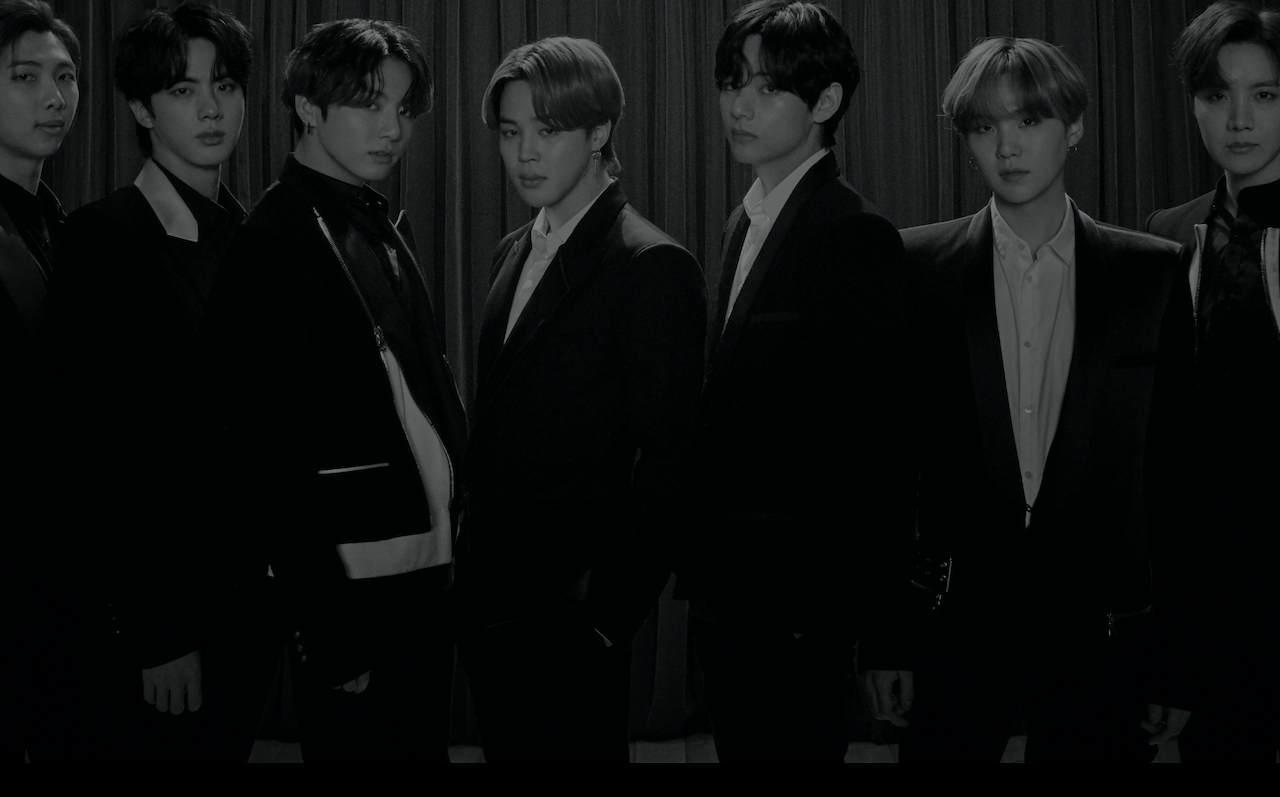
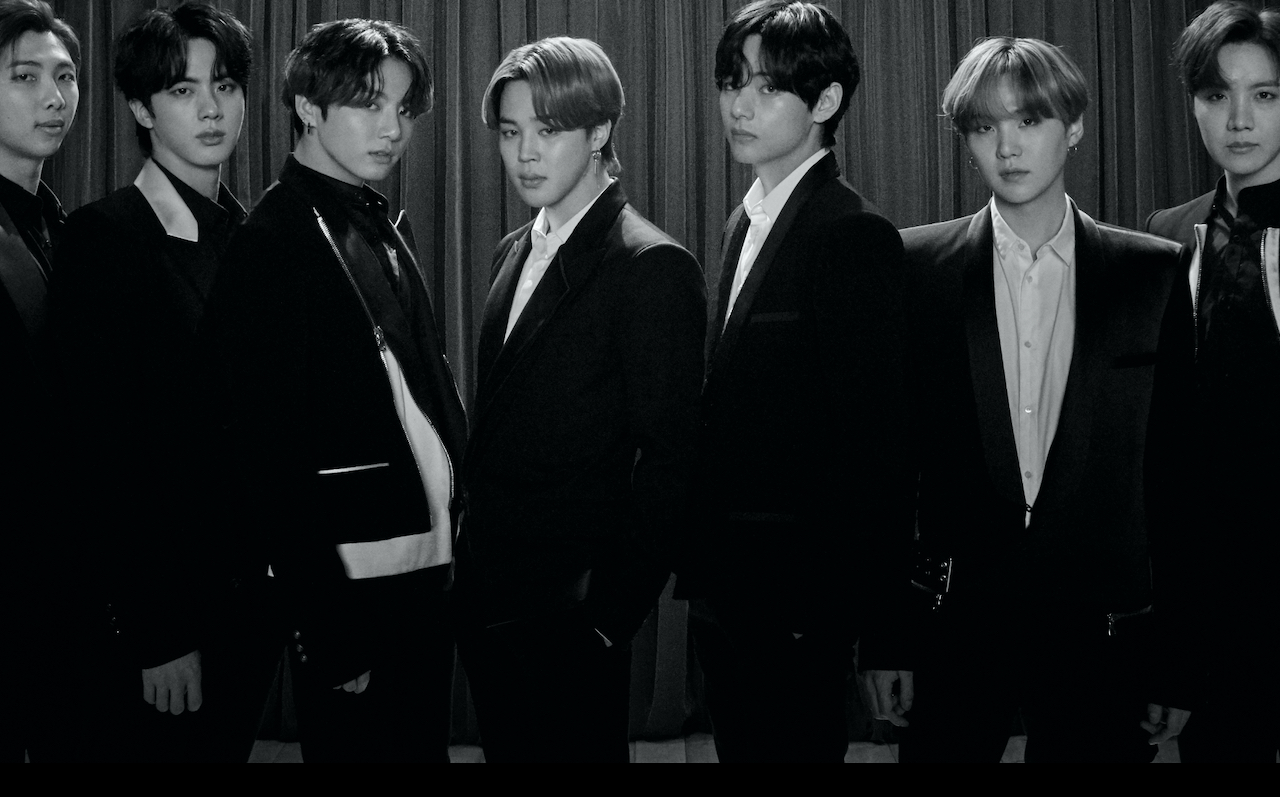
Before and after one commit to Nesli13/GIS-SoSe-2021, a plain HTML site: page Aufgabe1.3/index.html in a window 1280 px wide. Shown: the part 59-856 px from the top of the page. Drawn offline with Linux system fonts and the light colour scheme.

Commit message:
Fehler erkannt

```diff
--- a/Aufgabe1.3/style.css
+++ b/Aufgabe1.3/style.css
@@ -77,7 +77,6 @@ p {
     align-items: center;
     max-width: 100%;
     height: auto;
-    filter: opacity(.5);
 }
 
 
```
